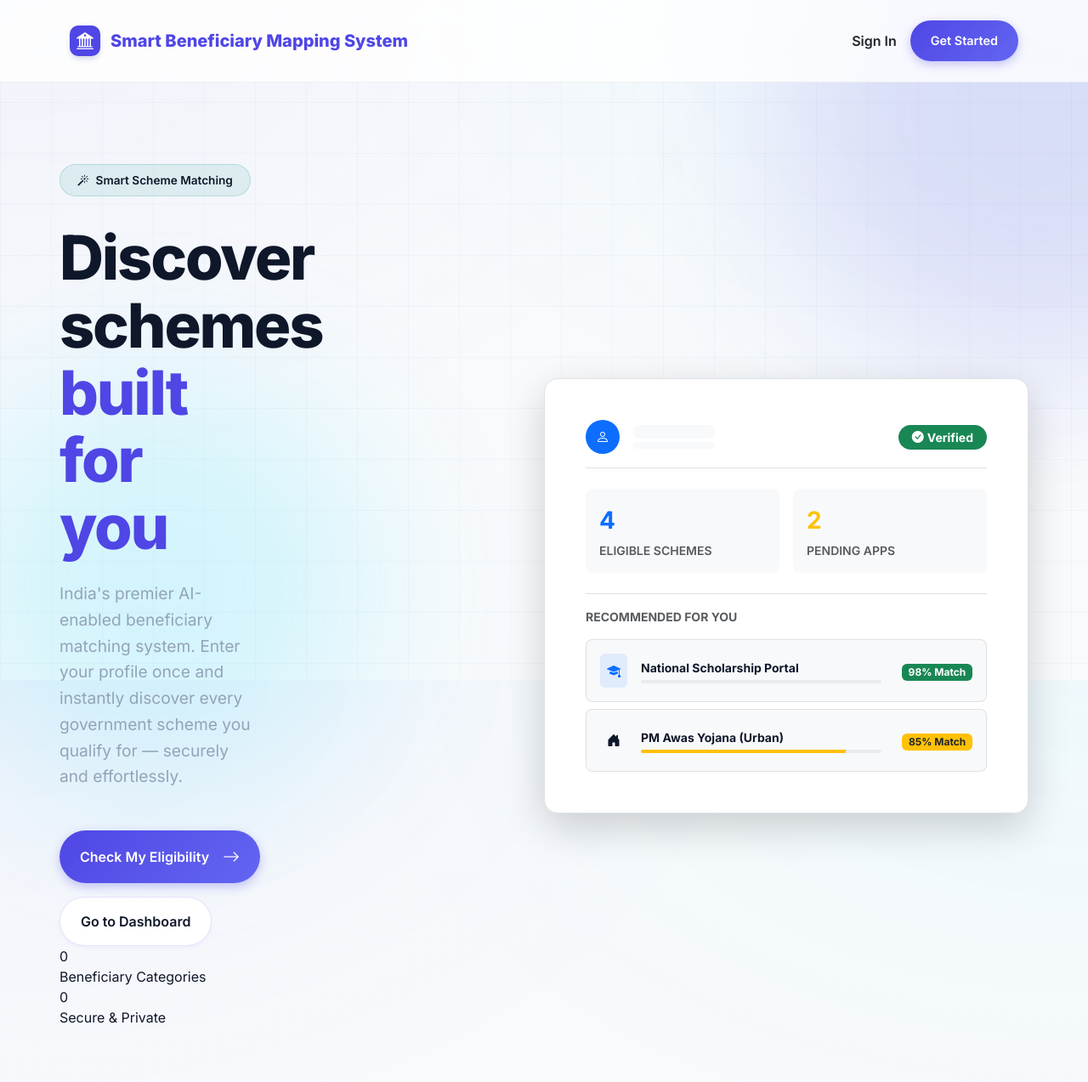
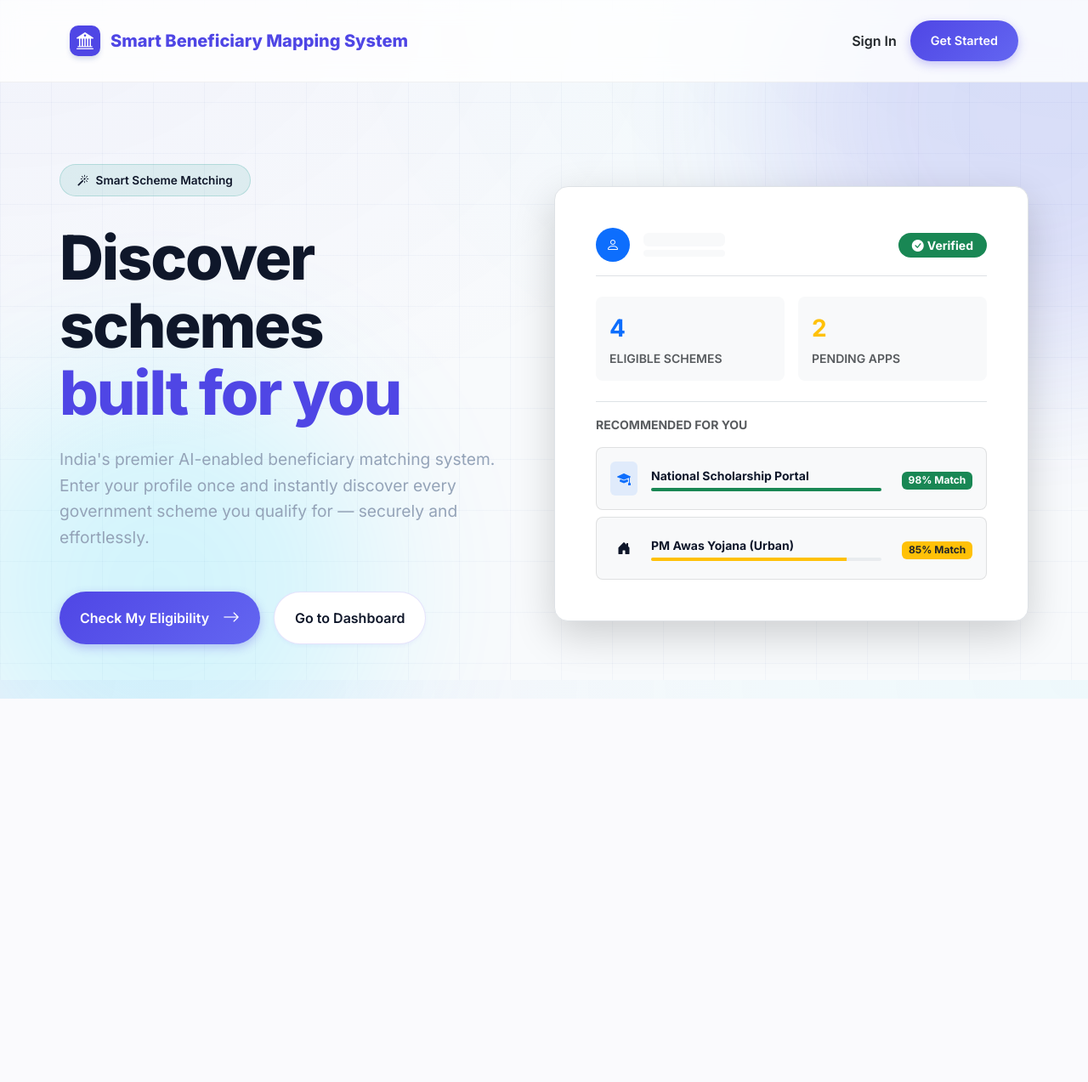
Before and after one commit to vip-sk07/Smart-Beneficiary-Mapping-System, a Django app: page / in a window 1280 px wide. Shown: the whole page at 85% size. After the commit the page ends 822 px from the top, so only its background shows below. Run offline with Django 5.2, Linux system fonts and the light colour scheme; data that the repository does not hold is empty; parts of the project's set-up code (start-up, migrations or seed data) failed here and were passed over.

Commit message:
Fix home page: remove leftover stat text, fix broken div structure, align CTA buttons in a row

```diff
--- a/templates/home.html
+++ b/templates/home.html
@@ -216,16 +216,7 @@
                     </a>
                 </div>
             </div>
-                    <div class="stat-item">
-                        <div class="stat-num">{{ total_categories }}</div>
-                        <div class="stat-label">Beneficiary Categories</div>
-                    </div>
-                    <div class="stat-item">
-                        <div class="stat-num">{{ total_users }}</div>
-                        <div class="stat-label">Secure & Private</div>
-                    </div>
-                </div>
-            </div>
+
 
             <div class="col-lg-6 mt-5 mt-lg-0">
                 <div class="hero-image-wrapper">
@@ -268,7 +259,7 @@
                                 <div class="flex-grow-1">
                                     <div class="fw-bold small mb-1">National Scholarship Portal</div>
                                     <div class="progress" style="height: 4px;">
-                                      <div class="progress-bar bg-success" role="progressbar" style="width: {{ total_users }};"></div>
+                                      <div class="progress-bar bg-success" role="progressbar" style="width: 100%;"></div>
                                     </div>
                                 </div>
                                 <div class="ms-2">
```
